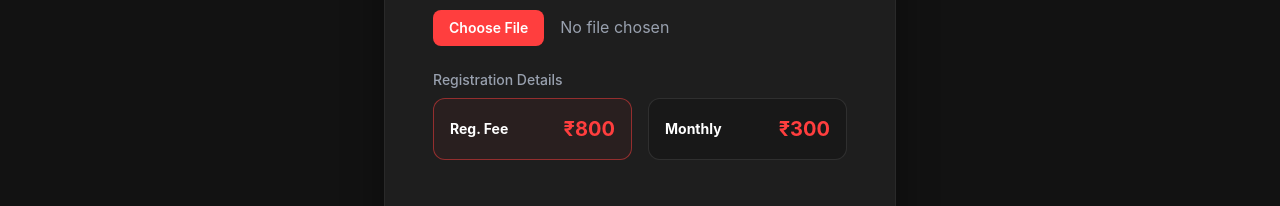
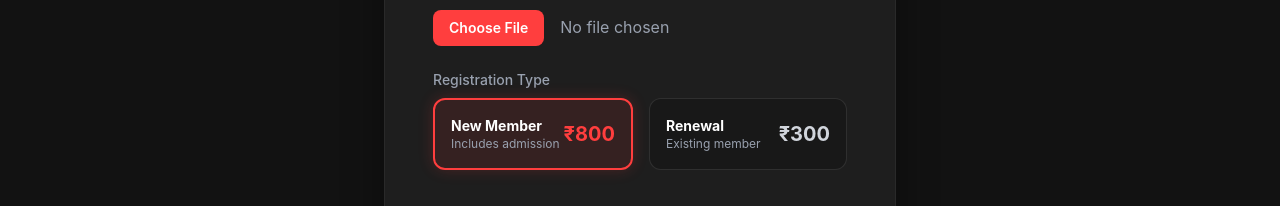
Before and after one commit to youtubejd56/hercules, a React (Vite) app: page / in a window 1280 px wide. Both pictures are taken after a click on the button "Join Now". Shown: the part 484-690 px from the top of the page. Built offline with nearby package versions, Linux system fonts and the light colour scheme; no server answers.

Commit message:
second update

```diff
--- a/src/apiConfig.js
+++ b/src/apiConfig.js
@@ -1,5 +1,5 @@
-// Render backend URL
-const BASE_URL = 'https://hercules-backend-a8bu.onrender.com';
+// Change back to Render URL later
+const BASE_URL = 'http://127.0.0.1:8000';
 
 export const API_URLS = {
   testimonials: `${BASE_URL}/api/testimonials/`,
--- a/src/pages/Admission.jsx
+++ b/src/pages/Admission.jsx
@@ -5,14 +5,25 @@ export default function Admission() {
   const [formData, setFormData] = useState({
     name: '',
     phone: '',
-    photo: null
+    photo: null,
+    feeType: 'registration'
   });
 
   const handleSubmit = async (e) => {
     e.preventDefault();
+
+    if (!/^\d{10}$/.test(formData.phone)) {
+      return alert('Mobile number must be exactly 10 digits.');
+    }
+    if (formData.photo && formData.photo.size > 500 * 1024) {
+      return alert('Profile photo size must be less than 500KB.');
+    }
+
     const data = new FormData();
     data.append('name', formData.name);
     data.append('phone', formData.phone);
+    // You could also send the fee type if the backend model accepts it.
+    // data.append('fee_type', formData.feeType);
     if (formData.photo) data.append('profile_pic', formData.photo);
 
     try {
@@ -78,15 +89,36 @@ export default function Admission() {
           </div>
 
           <div>
-            <label className="block text-sm font-medium text-gray-400 mb-2">Registration Details</label>
+            <label className="block text-sm font-medium text-gray-400 mb-2">Registration Type</label>
             <div className="flex flex-col sm:flex-row gap-4">
-              <div className="flex-1 p-4 border border-primary/50 bg-primary/5 rounded-xl flex items-center justify-between">
-                <span className="font-bold text-white text-sm">Reg. Fee</span>
-                <span className="text-xl text-primary font-bold">₹800</span>
+              <div
+                onClick={() => setFormData({ ...formData, feeType: 'registration' })}
+                className={`flex-1 p-4 rounded-xl flex items-center justify-between cursor-pointer transition-all ${
+                  formData.feeType === 'registration'
+                    ? 'border-2 border-primary bg-primary/10 shadow-[0_0_15px_rgba(255,62,62,0.2)]'
+                    : 'border border-white/10 bg-black/20 hover:bg-white/5'
+                }`}
+              >
+                <div className="flex flex-col">
+                  <span className="font-bold text-white text-sm">New Member</span>
+                  <span className="text-xs text-gray-400">Includes admission</span>
+                </div>
+                <span className={`text-xl font-bold ${formData.feeType === 'registration' ? 'text-primary' : 'text-gray-300'}`}>₹800</span>
               </div>
-              <div className="flex-1 p-4 border border-white/10 bg-black/20 rounded-xl flex items-center justify-between">
-                <span className="font-bold text-white text-sm">Monthly</span>
-                <span className="text-xl text-primary font-bold">₹300</span>
+
+              <div
+                onClick={() => setFormData({ ...formData, feeType: 'monthly' })}
+                className={`flex-1 p-4 rounded-xl flex items-center justify-between cursor-pointer transition-all ${
+                  formData.feeType === 'monthly'
+                    ? 'border-2 border-primary bg-primary/10 shadow-[0_0_15px_rgba(255,62,62,0.2)]'
+                    : 'border border-white/10 bg-black/20 hover:bg-white/5'
+                }`}
+              >
+                <div className="flex flex-col">
+                  <span className="font-bold text-white text-sm">Renewal</span>
+                  <span className="text-xs text-gray-400">Existing member</span>
+                </div>
+                <span className={`text-xl font-bold ${formData.feeType === 'monthly' ? 'text-primary' : 'text-gray-300'}`}>₹300</span>
               </div>
             </div>
           </div>
--- a/src/pages/Gallery.jsx
+++ b/src/pages/Gallery.jsx
@@ -24,9 +24,9 @@ export default function Gallery() {
   }, []);
 
   return (
-    <div className="p-8 md:p-12 animate-slide-up max-w-7xl mx-auto w-full min-h-[calc(100vh-80px)]">
+    <div className="p-8 md:p-12 animate-slide-up max-w-7xl mx-auto py-6 w-full min-h-[calc(100vh-80px)]">
       <header className="mb-10 text-center">
-        <h2 className="text-5xl font-extrabold mb-3 text-white">Gym Gallery</h2>
+        <h2 className="md:text-5xl text-3xl font-extrabold mb-3 text-white">Gym Gallery</h2>
         <p className="text-gray-400 text-lg">Explore member transformations and workout features from Hercules Gym.</p>
       </header>
 
@@ -51,7 +51,7 @@ export default function Gallery() {
           {images.map((img) => (
             <div key={img.id} className="group relative rounded-2xl overflow-hidden bg-card shadow-[0_20px_40px_rgba(0,0,0,0.4)] transition-all duration-500 hover:-translate-y-2 hover:shadow-[0_20px_40px_rgba(255,62,62,0.15)] border border-white/5">
               <img
-                src={img.image}
+                src={img.image?.startsWith('res.cloudinary.com') ? `https://${img.image}` : img.image}
                 alt={img.title}
                 className="w-full h-72 object-cover object-center transition-transform duration-700 group-hover:scale-105"
                 onError={(e) => { e.target.src = 'https://placehold.co/600x400/1e1e1e/ff3e3e?text=Image+Unavailable'; }}
--- a/src/pages/SafetyPolicies.jsx
+++ b/src/pages/SafetyPolicies.jsx
@@ -13,8 +13,8 @@ export default function SafetyPolicies() {
   return (
     <div className="py-20 px-6 md:px-12 max-w-7xl mx-auto animate-fade-in-up">
       <div className="text-center mb-16">
-        <h1 className="text-5xl font-extrabold mb-4 uppercase italic tracking-tighter shadow-sm">
-           SAFETY <span className="text-primary italic">POLICIES</span>
+        <h1 className="md:text-6xl text-3xl font-extrabold mb-4 uppercase italic tracking-tighter shadow-sm">
+          SAFETY <span className="text-primary italic">POLICIES</span>
         </h1>
         <div className="w-24 h-1 bg-primary mx-auto"></div>
         <p className="mt-6 text-gray-400 text-lg">Maintaining a professional and safe environment for all.</p>
@@ -24,7 +24,7 @@ export default function SafetyPolicies() {
         {policies.map((p, idx) => (
           <div key={idx} className="p-10 bg-card rounded-3xl border border-white/5 shadow-2xl hover:border-primary/50 transition-all group hover:-translate-y-2">
             <div className="w-16 h-16 bg-primary/10 rounded-2xl flex items-center justify-center mb-6 border border-primary/20 group-hover:bg-primary transition-colors duration-500">
-               <span className="text-primary group-hover:text-white font-black text-2xl">{idx + 1}</span>
+              <span className="text-primary group-hover:text-white font-black text-2xl">{idx + 1}</span>
             </div>
             <h3 className="text-2xl font-black text-white mb-4 group-hover:text-primary transition-colors font-sans">{p.title}</h3>
             <p className="text-gray-500 leading-relaxed font-semibold">{p.text}</p>
--- a/src/pages/TermsConditions.jsx
+++ b/src/pages/TermsConditions.jsx
@@ -12,7 +12,7 @@ export default function TermsConditions() {
   return (
     <div className="py-20 px-6 md:px-12 max-w-4xl mx-auto animate-fade-in-up">
       <div className="text-center mb-16 px-4">
-        <h1 className="text-5xl font-extrabold mb-4 uppercase italic tracking-tighter">TERMS & <span className="text-primary italic">CONDITIONS</span></h1>
+        <h1 className="md:text-6xl text-3xl font-extrabold mb-4 uppercase italic tracking-tighter">TERMS & <span className="text-primary italic">CONDITIONS</span></h1>
         <div className="w-24 h-1 bg-primary mx-auto"></div>
         <p className="mt-6 text-gray-400 text-lg">Legal guidelines for your membership.</p>
       </div>
@@ -20,8 +20,8 @@ export default function TermsConditions() {
       <div className="space-y-12">
         {sections.map((s, idx) => (
           <div key={idx} className="border-l-4 border-primary pl-8 py-4">
-             <h3 className="text-2xl font-bold text-white mb-4 uppercase tracking-wider">{s.title}</h3>
-             <p className="text-gray-400 leading-relaxed font-medium">{s.content}</p>
+            <h3 className="text-2xl font-bold text-white mb-4 uppercase tracking-wider">{s.title}</h3>
+            <p className="text-gray-400 leading-relaxed font-medium">{s.content}</p>
           </div>
         ))}
 
--- a/src/pages/Trainers.jsx
+++ b/src/pages/Trainers.jsx
@@ -1,4 +1,5 @@
 import React from 'react';
+import varkey from '../assets/ashane.jpeg';
 
 export default function Trainers() {
   const trainers = [
@@ -9,7 +10,7 @@ export default function Trainers() {
   return (
     <div className="py-20 px-6 md:px-12 max-w-7xl mx-auto animate-fade-in-up">
       <div className="text-center mb-16 px-4">
-        <h1 className="text-5xl font-extrabold mb-4 uppercase italic tracking-tighter">OUR <span className="text-primary italic">TEAM</span></h1>
+        <h1 className="text-5xl font-extrabold mb-4 uppercase italic tracking-tighter">OUR <span className="text-primary italic">TRAINER</span></h1>
         <div className="w-24 h-1 bg-primary mx-auto"></div>
         <p className="mt-6 text-gray-400 text-lg">Work with the most experienced iron masters in Pala.</p>
       </div>
@@ -21,7 +22,7 @@ export default function Trainers() {
           <div className="w-full lg:w-1/3">
             <div className="relative rounded-3xl overflow-hidden border-4 border-primary shadow-2xl skew-y-2 group-hover:skew-y-0 transition-transform duration-500">
               <img
-                src="https://images.unsplash.com/photo-1541534741688-6078c6bfb5c5?q=80&w=600&fit=crop"
+                src={varkey}
                 alt="Head Coach Varkey Devassia"
                 className="w-full h-[450px] object-cover scale-105 group-hover:scale-110 transition-transform duration-700"
               />
```
Also changed, not shown: src/components/Footer.jsx (+9 -9 lines), src/pages/Admin.jsx (+10 -2 lines), src/pages/ContactUs.jsx (+4 -4 lines), src/pages/Home.jsx (+4 -4 lines), src/assets/ashane.jpeg (added).
